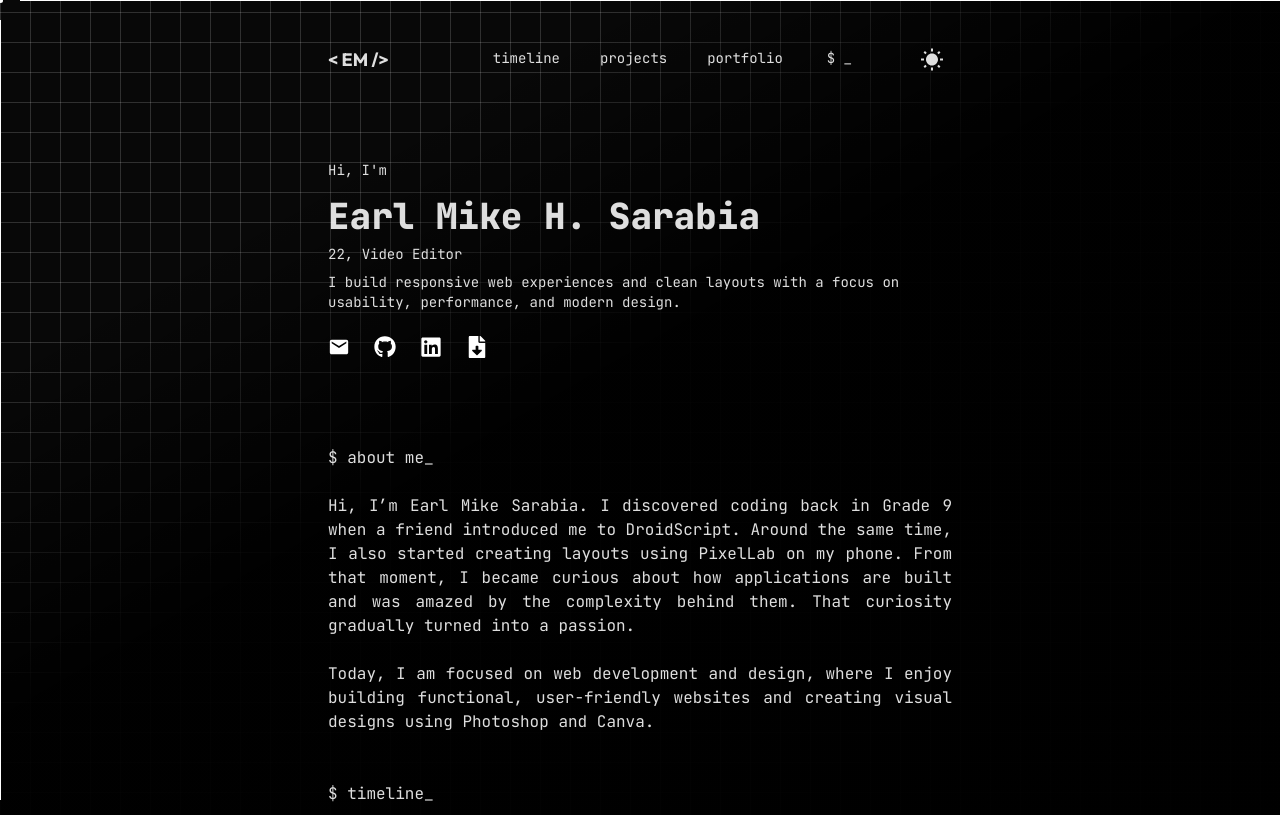
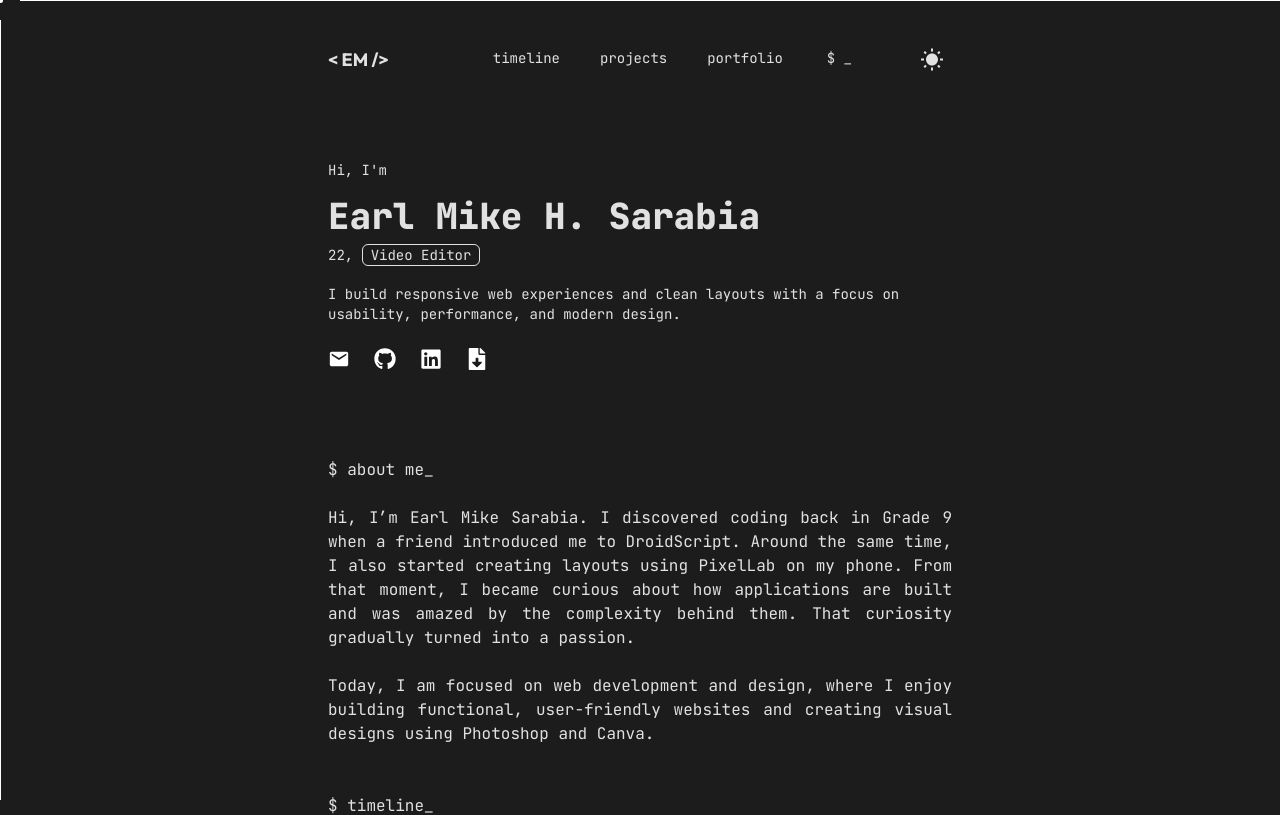
Before and after one commit to esmike03/ReactPortfolio, a React (Vite) app: page / in a window 1280 px wide. Shown: the top 815 px of the page. Built offline with nearby package versions, Linux system fonts and the light colour scheme.

Commit message:
Initial Commit

```diff
--- a/src/App.css
+++ b/src/App.css
@@ -8,30 +8,6 @@
 
   --text-color: rgba(255, 255, 255, 0.87);
   --bg-color: #080808;
-
-  /* Grid & diagonal fade for dark mode */
-  --bg-gradient:
-    linear-gradient(
-      150deg,
-      rgba(0, 0, 0, 0) 0%,
-      rgba(0, 0, 0, 0) 20%,
-      rgba(0, 0, 0, 0.95) 45%,
-      rgba(0, 0, 0, 1) 90%
-    ),
-    repeating-linear-gradient(
-      0deg,
-      rgba(255, 255, 255, 0.16) 0px,
-      rgba(255, 255, 255, 0.16) 1px,
-      transparent 1px,
-      transparent 30px
-    ),
-    repeating-linear-gradient(
-      90deg,
-      rgba(255, 255, 255, 0.16) 0px,
-      rgba(255, 255, 255, 0.16) 1px,
-      transparent 1px,
-      transparent 30px
-    );
 
   color-scheme: light dark;
   font-synthesis: none;
@@ -60,62 +36,13 @@ body {
 /* --- Dark Mode (default) --- */
 body.dark {
   --text-color: rgba(255, 255, 255, 0.87);
-  --bg-color: #080808;
-  --bg-gradient:
-    linear-gradient(
-      150deg,
-      rgba(0, 0, 0, 0) 0%,
-      rgba(0, 0, 0, 0) 5%,
-      rgba(0, 0, 0, 0.95) 10%,
-      rgba(0, 0, 0, 1) 30%
-    ),
-    repeating-linear-gradient(
-      0deg,
-      rgba(255, 255, 255, 0.16) 0px,
-      rgba(255, 255, 255, 0.16) 1px,
-      transparent 1px,
-      transparent 30px
-    ),
-    repeating-linear-gradient(
-      90deg,
-      rgba(255, 255, 255, 0.16) 0px,
-      rgba(255, 255, 255, 0.16) 1px,
-      transparent 1px,
-      transparent 30px
-    );
+  --bg-color: #1c1c1c;
 }
 
 /* --- Light Mode --- */
 body.light {
   color: #213547;
-  background-color: #ffffff;
-
-  /* Diagonal fade + subtle grid */
-  background-image:
-    /* Diagonal fade in light mode */
-    linear-gradient(
-      150deg,
-      rgba(255, 255, 255, 0) 0%,
-      rgba(255, 255, 255, 0) 5%,
-      rgba(255, 255, 255, 0.95) 10%,
-      rgb(255, 255, 255) 30%
-    ),
-    /* Vertical grid */
-    repeating-linear-gradient(
-        0deg,
-        rgba(0, 0, 0, 0.1) 0px,
-        rgba(0, 0, 0, 0.1) 1px,
-        transparent 1px,
-        transparent 30px
-      ),
-    /* Horizontal grid */
-    repeating-linear-gradient(
-        90deg,
-        rgba(0, 0, 0, 0.1) 0px,
-        rgba(0, 0, 0, 0.1) 1px,
-        transparent 1px,
-        transparent 30px
-      );
+  background-color: #fefaea;
 }
 
 .glitch {
--- a/src/App.jsx
+++ b/src/App.jsx
@@ -365,9 +365,9 @@ function App() {
                   </h1>
                 </TargetBorder>
 
-                <p className="sm:text-sm mt-1 h-5 overflow-hidden">
+                <p className="sm:text-sm mt-1 h-8 overflow-hidden">
                   {age},{" "}
-                  <span className="inline-block transition-all duration-500 ease-in-out">
+                  <span className="inline-block px-2 border  rounded-md transition-all duration-500 ease-in-out">
                     {roles[index]}
                   </span>
                 </p>
```
